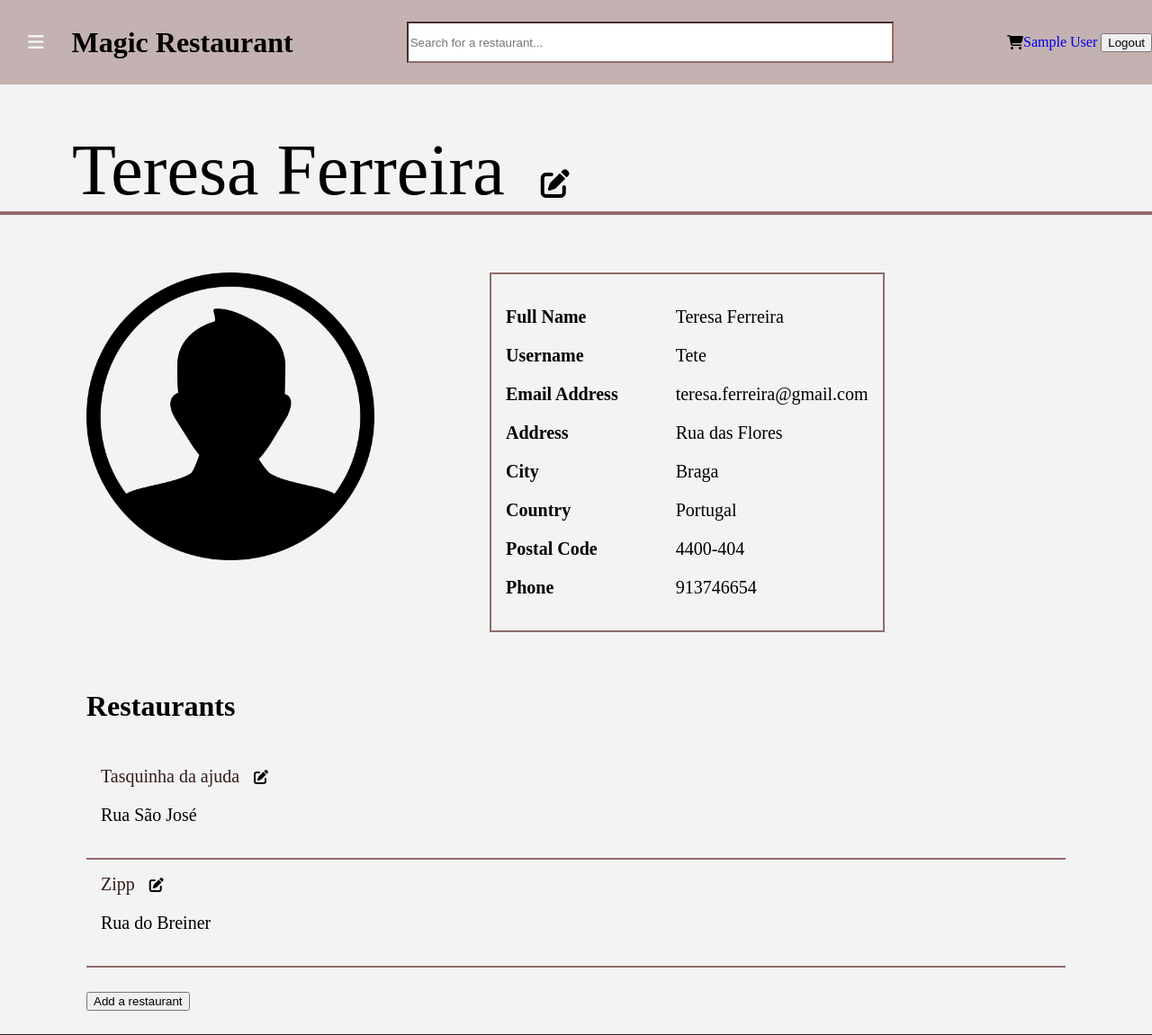
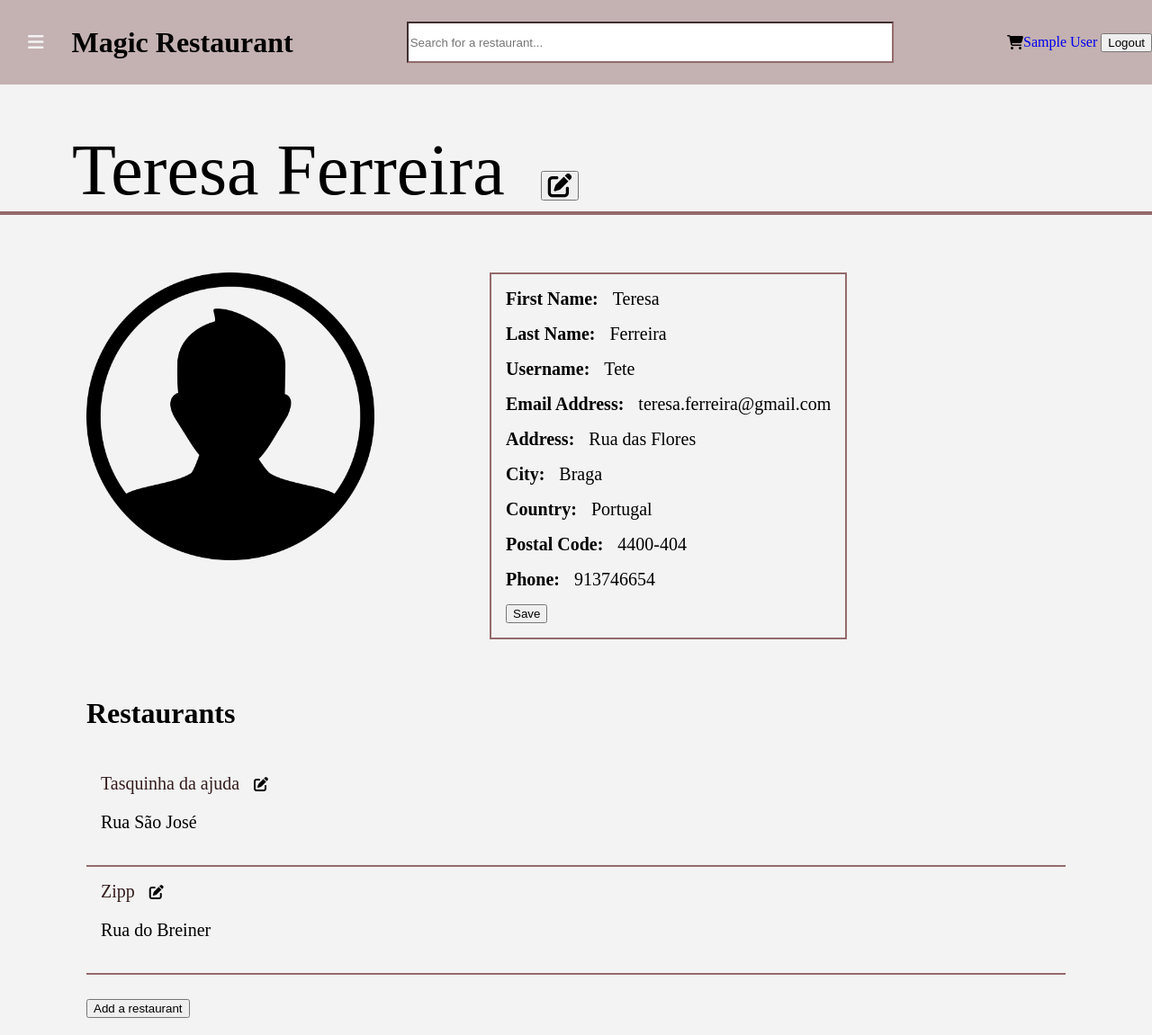
Before and after one commit to srissirs/MagicRestaurant, a PHP site: page /profile.php in a window 1280 px wide. Shown: the top 1151 px of the page at 90% size. Run offline with PHP 8.4, Linux system fonts and the light colour scheme; the visitor is signed in with stand-in values (Sample User, id 1); data comes from the database, SQL or seed files in the repository; both versions use the stored data as it was after the commit; a stand-in replaces the project's code that opens the database connection; some libraries are stand-ins or nearby versions.

Commit message:
edit profile action

```diff
--- a/database/customer.class.php
+++ b/database/customer.class.php
@@ -38,7 +38,7 @@
 
     function save($db) {
       $stmt = $db->prepare('
-        UPDATE Customer SET Username = ?, FirstName = ?, LastName = ?, CustomerAddress = ?, CustomerCity = ?, CustomerCountry = ?, CustomerPostalCode = ?, CustomerPhone = ?, CustomerEmail = ?, Password = ?, RestaurantOwner = ?
+        UPDATE Customer SET Username = ?, FirstName = ?, LastName = ?, CustomerAddress = ?, CustomerCity = ?, CustomerCountry = ?, CustomerPostalCode = ?, CustomerPhone = ?, CustomerEmail = ?
         WHERE CustomerId = ?
       ');
 
@@ -71,7 +71,7 @@
       } else return null;
     }
 
-    static function getCustomer(PDO $db, int $id) : Customer {
+    static public function getCustomer(PDO $db, int $id) : Customer {
       $stmt = $db->prepare('
         SELECT CustomerId, Username, FirstName, LastName, CustomerAddress, CustomerCity, CustomerCountry, CustomerPostalCode, CustomerPhone, CustomerEmail, RestaurantOwner
         FROM Customer
@@ -79,7 +79,7 @@
       ');
 
       $stmt->execute(array($id));
-      $customer = $stmt->fetch();
+      if($customer = $stmt->fetch()){
 
       return new Customer(
           intval($customer['CustomerId']),
@@ -93,7 +93,8 @@
           $customer['CustomerPhone'],
           $customer['CustomerEmail'],
           intval($customer['RestaurantOwner'])
-      );
+      );}
+      else return null;
     }
       static public function getID(PDO $db,$username): int{
       try {
--- a/profile.php
+++ b/profile.php
@@ -3,7 +3,7 @@
 
   session_start();
 
-
+  require_once('init.php');
 
   require_once('database/connection.database.php');
 
--- a/script.js
+++ b/script.js
@@ -237,3 +237,22 @@ function drawStar() {
 drawStar()
 
 filter()
+
+function toggle() {
+  var d = document.querySelectorAll(".unedited");
+  for (x of d) {
+    if (x.style.display === "none") {
+      x.style.display = "block";
+    } else {
+      x.style.display = "none";
+    }
+  }
+  var f = document.querySelectorAll(".editing");
+  for (y of f) {
+    if (y.style.display === "none") {
+      y.style.display = "block";
+    } else {
+      y.style.display = "none";
+    }
+  }
+}
--- a/style.css
+++ b/style.css
@@ -173,16 +173,16 @@ h2 {
     max-width: 30em;
 }
 
-#rating{
+#rating {
     visibility: hidden;
 }
 
-h3 .checked{
+h3 .checked {
     color: #ddd;
 }
 
-h3 > .full{
-    color:#745A5A;
+h3>.full {
+    color: #745A5A;
 }
 
 /*---------------Restaurant Page Content (Client)----------------------------------------*/
@@ -486,8 +486,8 @@ a {
 
 }
 
-signUp ,
-SignIn  {
+signUp,
+SignIn {
 
     margin: 0 auto;
     display: flex;
@@ -712,69 +712,86 @@ signUp button {
 
 /***********************************Profile****************************************************************/
 
-.profileHeader{
+.profileHeader {
     width: 100%;
     border-bottom: 4px var(--main-color) solid;
     display: flex;
     align-items: baseline;
 }
-.profileHeader i{
+
+.profileHeader i {
     font-size: 2em;
 }
 
-.customerInformation{
+.customerInformation {
     display: flex;
     flex-wrap: wrap;
     gap: 8em;
     margin: 4em auto 4em 6em;
 }
 
-.customerInformation > div {
+.customerInformation>form {
     display: flex;
-    gap: 4em;
+    flex-direction: column;
     border: solid var(--main-color) 2px;
     padding: 1em;
-
+    align-items: baseline;
+    gap: 1em;
 
 }
-.customerInformation p{
+
+.customerInformation div {
+    display: flex;
+    gap: 1em;
+}
+
+.customerInformation input,
+.customerInformation label,
+.customerInformation p {
     font-size: 20px;
 }
 
-.customerInformation img{
+.customerInformation p {
+    margin: 0 0 0 auto;
+}
+
+.customerInformation label{
+    font-weight: 700;
+}
+
+.customerInformation img {
     height: 20em;
     width: 20em;
 }
 
-.infoTypes p{
-    font-weight: 700;
+.ownedRestaurants {
+    margin: 0 6em;
 }
 
-.ownedRestaurants{
-    margin: 0 6em;
-}
-.ownedRestaurants h3{
+.ownedRestaurants h3 {
     font-size: 2em;
 }
-.ownedRestaurant{
+
+.ownedRestaurant {
     padding: 1em;
     border-bottom: solid 2px var(--main-color);
 }
+
 .ownedRestaurant div {
     display: flex;
-    gap:1em;
+    gap: 1em;
     align-items: baseline;
 }
 
 .ownedRestaurant p,
-.ownedRestaurant a{
+.ownedRestaurant a {
     font-size: 20px;
 }
 
-.ownedRestaurant a{
+.ownedRestaurant a {
     color: var(--darker-color);
 }
 
-.ownedRestaurants button{
+.ownedRestaurants button {
     margin: 2em 0;
 }
--- a/templates/profile.tpl.php
+++ b/templates/profile.tpl.php
@@ -14,40 +14,65 @@ require_once('database/customer.class.php');
 { ?>
   <div class="profileHeader">
     <h2><?= $customer->firstName ?> <?= $customer->lastName ?></h2>
-    <i class="fa-solid fa-pen-to-square"></i>
+    <button type="submit" onclick="toggle()">
+      <i class="fa-solid fa-pen-to-square"></i>
+    </button>
   </div>
   <section class="customerInformation">
     <img src="../images/user-profile.png">
-    <div>
-      <div class="infoTypes">
-        <p> Full Name </p>
-        <p> Username </p>
-        <p> Email Address </p>
-        <p> Address </p>
-        <p> City </p>
-        <p> Country </p>
-        <p> Postal Code </p>
-        <p> Phone </p>
+    <form action="../action_edit_profile.php" method="post">
+      <div>
+        <label for="first_name">First Name:</label>
+        <p class="unedited"><?= $customer->firstName ?></p>
+        <input type="text" name="first_name" class="editing" style="display: none;" value="<?= $customer->firstName ?>">
       </div>
-
-      <div class="personalInfo">
-        <p> <?= $customer->firstName ?> <?= $customer->lastName ?> </p>
-        <p> <?= $customer->userName ?> </p>
-        <p> <?= $customer->customerEmail ?> </p>
-        <p> <?= $customer->customerAddress ?> </p>
-        <p> <?= $customer->customerCity ?> </p>
-        <p> <?= $customer->customerCountry ?> </p>
-        <p> <?= $customer->customerPostalCode ?> </p>
-        <p> <?= $customer->customerPhone ?> </p>
+      <div>
+        <label for="last_name">Last Name:</label>
+        <p class="unedited"><?= $customer->lastName ?></p>
+        <input type="text" name="last_name" class="editing" style="display: none;" value="<?= $customer->lastName ?>">
       </div>
-    </div>
+      <div>
+        <label for="username">Username:</label>
+        <p class="unedited"><?= $customer->userName ?></p>
+        <input type="text" name="username" class="editing" style="display: none;" value="<?= $customer->userName ?>">
+      </div>
+      <div>
+        <label for="email_address">Email Address:</label>
+        <p class="unedited"><?= $customer->customerEmail ?></p>
+        <input type="text" name="email_address" class="editing" style="display: none;" value="<?= $customer->customerEmail ?>">
+      </div>
+      <div>
+        <label for="address">Address:</label>
+        <p class="unedited"><?= $customer->customerAddress ?></p>
+        <input type="text" name="address" class="editing" style="display: none;" value="<?= $customer->customerAddress ?>">
+      </div>
+      <div>
+        <label for="city">City:</label>
+        <p class="unedited"><?= $customer->customerCity ?></p>
+        <input type="text" name="city" class="editing" style="display: none;" value="<?= $customer->customerCity ?>">
+      </div>
+      <div>
+        <label for="country">Country:</label>
+        <p class="unedited"><?= $customer->customerCountry ?></p>
+        <input type="text" name="country" class="editing" style="display: none;" value="<?= $customer->customerCountry ?>">
+      </div>
+      <div>
+        <label for="postal_code">Postal Code:</label>
+        <p class="unedited"><?= $customer->customerPostalCode ?></p>
+        <input type="text" name="postal_code" class="editing" style="display: none;" value="<?= $customer->customerPostalCode ?>">
+      </div>
+      <div>
+        <label for="phone">Phone:</label>
+        <p class="unedited"><?= $customer->customerPhone ?></p>
+        <input type="text" name="phone" class="editing" style="display: none;" value="<?= $customer->customerPhone ?>">
+      </div>
+      <button type="submit">Save</button>
+    </form>
   </section>
 <?php } ?>
 
 <?php function drawProfileRestaurants(array $restaurants)
 { ?>
-
-
   <section class="ownedRestaurants">
     <h3> Restaurants</h3>
     <?php foreach ($restaurants as $restaurant) { ?>
```
Also changed, not shown: action_edit_profile.php (+20 -5 lines), database/database.db.
